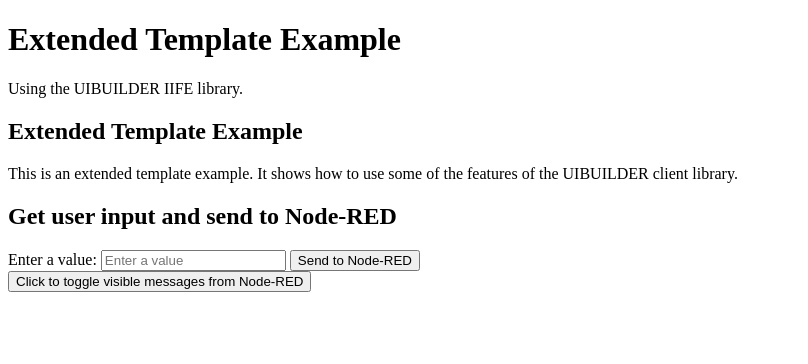
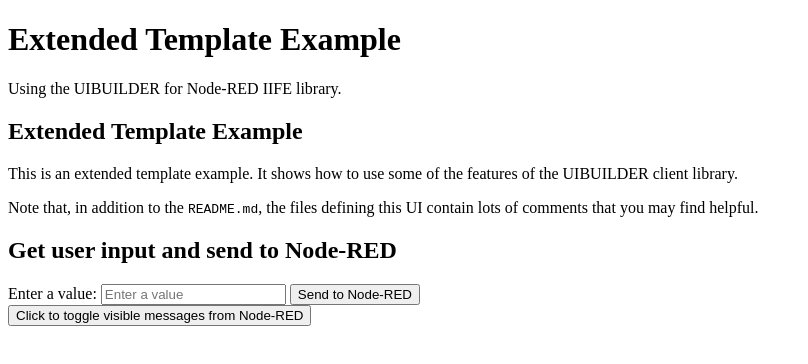
Before and after one commit to TotallyInformation/uib-extended-template, a website with bundled scripts: page src/index.html in a window 1280 px wide. Shown: the whole page, without its empty margins (0-808 px from the left). Built offline with nearby package versions, Linux system fonts and the light colour scheme; files whose address does not match are found by name.

Commit message:
Enhancement 3

```diff
--- a/src/index.html
+++ b/src/index.html
@@ -25,7 +25,7 @@
     <header>
         <!-- Should always be 1 and only 1 H1 element-->
         <h1 class="with-subtitle">Extended Template Example</h1>
-        <div role="doc-subtitle">Using the UIBUILDER IIFE library.</div>
+        <div role="doc-subtitle">Using the UIBUILDER for Node-RED IIFE library.</div>
     </header>
 
     <!-- Symantic structural elements are nicely formatted -->
@@ -35,6 +35,7 @@
             <!-- heading levels should follow a strict hierarcy for accessibility -->
             <h2>Extended Template Example</h2>
             <p>This is an extended template example. It shows how to use some of the features of the UIBUILDER client library.</p>
+            <p>Note that, in addition to the <code>README.md</code>, the files defining this UI contain lots of comments that you may find helpful.</p>
         </article>
 
         <article>
```
Also changed, not shown: README.md, src/types/uibuilder.d.ts (added).
